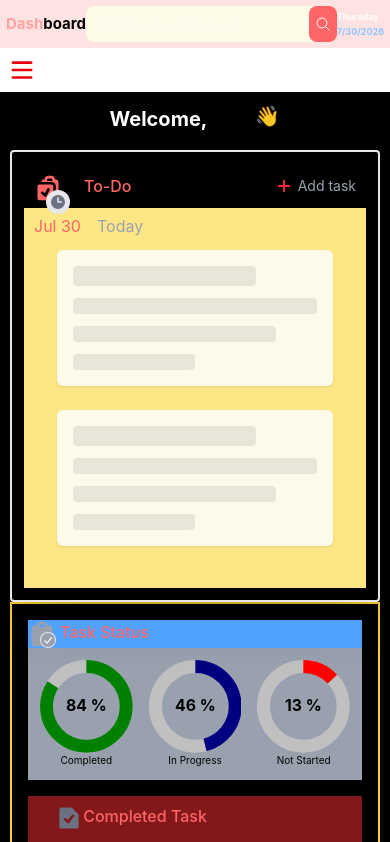
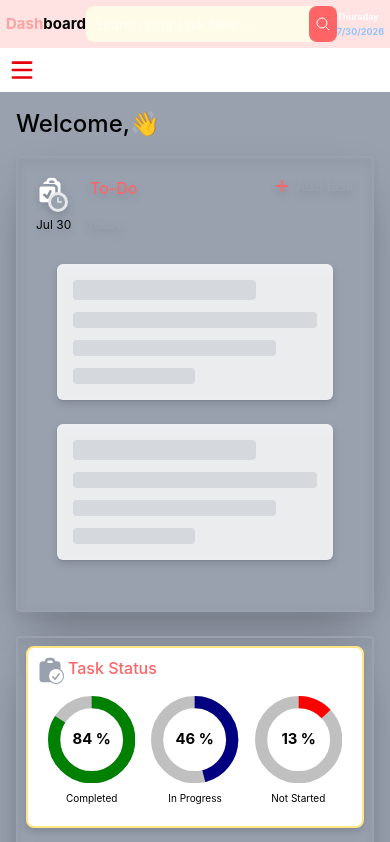
Before and after one commit to karinatuyuc/my-todo-list-React, a React (Vite) app: page / in a window 390 px wide. Shown: the top 842 px of the page. Built offline with nearby package versions, Linux system fonts and the light colour scheme.

Commit message:
style: mobile UI

```diff
--- a/src/Dashboard.jsx
+++ b/src/Dashboard.jsx
@@ -55,20 +55,6 @@ export default function Dashboard({
 
   const dayName = date.toLocaleDateString("en-US", { weekday: "long" }); // To show the day of the week
   const dateInNumber = date.toLocaleDateString("en-US"); // To show the date in number
-
-  // let waveHand = "\u{1F44B}"; //Emoji hand waving
-  /*
-  const dayMonth = date.toLocaleDateString("en-US", {
-    day: "numeric",
-    month: "short",
-  });
-
-
-  const circles = [
-    { title: "Completed", progress: "25%", color: "green" },
-    { title: "In progress", progress: "50%", color: "blue" },
-    { title: "Not started", progress: "75%", color: "red" },
-  ];*/
 
   return (
     <>
@@ -155,7 +141,7 @@ export default function Dashboard({
           </aside>
           {/**End SIDE MENU */}
 
-          <main className="flex-1 p-0.5 bg-black md:px-6">
+          <main className="flex-1 p-2 bg-gray-400 md:px-6">
             {activeView === "dashboard" ? (
               <div className="p-2">
                 <DashboardHome
--- a/src/componentes/DashboardHome.jsx
+++ b/src/componentes/DashboardHome.jsx
@@ -40,13 +40,6 @@ export function DashboardHome({
 
   const dateInNumber = date.toLocaleDateString("en-US"); // To show the date in number
 
-  /*
-  const circles = [
-    { title: "Completed", progress: "25%", color: "green" },
-    { title: "In progress", progress: "50%", color: "blue" },
-    { title: "Not started", progress: "75%", color: "red" },
-  ];*/
-
   let taskLimit = task.slice(0, 2);
   const totalCompleted = taskLimit.length;
 
@@ -59,11 +52,11 @@ export function DashboardHome({
   return (
     <>
       <div className="">
-        <div className="flex items-center justify-center gap-2 lg:mt-6 lg:ml-6 text-center">
-          <div className="mx-auto text-xl font-medium mb-4 md:text-2xl lg:ml-0 lg:text-3xl lg:mb-0 flex">
-            <h1 className="sm:truncate sm:overflow-hidden sm:text-ellipsis text-white font-bold md:text-2xl">
-              Welcome,
-              <span className="text-2xl p-6 md:text-4xl lg:text-4xl text-white">
+        <div className="flex gap-2 lg:mt-6 lg:ml-6">
+          <div className="flex text-black text-2xl font-medium mb-4 md:text-2xl lg:ml-0 lg:text-3xl lg:mb-0">
+            <h1 className="sm:truncate sm:overflow-hidden sm:text-ellipsis md:text-2xl">
+              Welcome,{" "}
+              <span className=" text-2xl md:text-4xl lg:text-4xl">
                 {userName}
               </span>
             </h1>
@@ -72,15 +65,16 @@ export function DashboardHome({
         </div>
         {/** Main section */}
       </div>
+
       <section className="lg:grid lg:grid-cols-2 lg:gap-8 lg:mt-4 md:gap-16">
         {/*ADD TASK SECTION AND CARDS TASKS (different component in REVIEW)*/}
         <div
-          className={`border-2 border-gray-200 shadow-2xl drop-shadow-lg rounded p-3 lg:p-0`}
+          className={`border-2 border-gray-400 shadow-2xl drop-shadow-lg rounded p-2 lg:p-0 mb-6`}
         >
-          <div className={`lg:top-0 lg:sticky text-red-400`}>
+          <div className={`lg:top-0 lg:sticky`}>
             <div className="flex justify-between p-2.5 lg:h-20 lg:p-4">
               <span
-                className="absolute text-justify left-16 text-xm ml-2 font-medium md:text-2xl lg:text-lg"
+                className="absolute text-justify left-16 text-xm ml-2 font-medium md:text-2xl lg:text-lg text-red-400"
                 onClick={setEditTaskModal}
               >
                 To-Do
@@ -88,19 +82,15 @@ export function DashboardHome({
               <div className="relative">
                 <ClipboardDocumentCheckIcon className="w-7 h-7 absolute md:w-8 md:h-8" />
                 <ClockIcon
-                  className="w-6 h-6 relative left-3 top-4 p-1 bg-gray-200 text-gray-500 rounded-full
+                  className="w-5 h-5 relative left-3 top-4 p-0.5 bg-gray-200 text-gray-400 rounded-full
                                        md:left-4 md:top-5 lg:top-4 lg:w-5 lg:h-5 lg:p-0.5"
                 />
               </div>
 
-              <span
-                className="absolute text-justify mt-10 text-[10ox]
-                                 md:text-sm md:mt-14 lg:text-[10px] lg:mt-10"
-              >
+              <span className="absolute text-black text-justify mt-10 text-[12px] md:text-sm md:mt-14 lg:text-[10px] lg:mt-10">
                 {dayMonth}
                 <span
-                  className="text-gray-400 m-4
-                                     md:text-sm"
+                  className="text-gray-400 m-4 md:text-sm"
                 >
                   Today
                 </span>
@@ -111,7 +101,7 @@ export function DashboardHome({
                               md:text-base"
               >
                 <PlusIcon
-                  className="w-5 h-5 text-red-500 font-medium
+                  className="w-5 h-5 text-red-400 font-medium
                                    md:w-6 md:h-6"
                   onClick={() => setModalAddTask(true)}
                 />
@@ -123,7 +113,7 @@ export function DashboardHome({
           </div>
 
           <div
-            className=" flex flex-col justify-start items-center p-3 bg-amber-200
+            className=" flex flex-col justify-start items-center p-3 mt-4
           md:flex md:flex-row md:justify-center md:items-center md:gap-6 md:p-1 lg:flex lg:bg-amber-400 lg:flex-col"
           >
             {taskLimit.length === 0 ? (
@@ -178,14 +168,14 @@ export function DashboardHome({
           </div>
         </div>
 
-        <div className="border-amber-300 border-2 p-4">
+        <div className=" border-2 border-gray-400 shadow-2xl inset-shadow-zinc-500 drop-shadow-lg rounded p-2 lg:p-0 mb-6 ">
           {/* TASK STATUS*/}
-          <div className="bg-gray-400 mb-4">
-            <div className="bg-blue-400 relative flex gap-4">
+          <div className="border-amber-200 border-2 mb-4 p-2 rounded-lg bg-white">
+            <div className=" relative flex gap-4">
               <div className="">
                 <ClipboardIcon className="w-7 h-7 absolute text-gray-400 md:w-10 md:h-10 lg:w-7 lg:h-7" />
                 <CheckCircleIcon
-                  className="w-4 h-4 relative mt-3 left-3 rounded-full text-gray-400 bg-gray-200
+                  className="w-4 h-4 relative mt-3 left-3 rounded-full bg-gray-400
                    md:w-6 md:h-6 lg:w-4 lg:h-4"
                 />
               </div>
@@ -206,13 +196,13 @@ export function DashboardHome({
                     trail: { stroke: "#C0C0C0" },
                     text: {
                       fontSize: "17px",
-                        fontWeight: 'bold',
+                      fontWeight: "bold",
                       textAnchor: "middle",
                       dominantBaseline: "middle",
                     },
                   }}
                 />
-                  <div className="flex justify-center items-center gap-2 md:gap-1 md:mt-1">
+                <div className="flex justify-center items-center mt-2 md:gap-1 md:mt-1">
                   <span className="text-[10px] text-center md:text-2xl lg:text-base text-black">
                     Completed
                   </span>
@@ -228,13 +218,13 @@ export function DashboardHome({
                     trail: { stroke: "#C0C0C0" },
                     text: {
                       fontSize: "17px",
-                        fontWeight: 'bold',
+                      fontWeight: "bold",
                       textAnchor: "middle",
                       dominantBaseline: "middle",
                     },
                   }}
                 />
-                  <div className="flex justify-center items-center gap-2 md:gap-1 md:mt-1">
+                <div className="flex justify-center items-center mt-2 md:gap-1 md:mt-1">
                   <span className="text-[10px] text-center md:text-2xl lg:text-base text-black">
                     In Progress
                   </span>
@@ -250,29 +240,24 @@ export function DashboardHome({
                     trail: { stroke: "#C0C0C0" },
                     text: {
                       fontSize: "17px",
-                        fontWeight: 'bold',
+                      fontWeight: "bold",
                       textAnchor: "middle",
                       dominantBaseline: "middle",
                     },
                   }}
                 />
-                  <div className="flex justify-center items-center gap-2 md:gap-1 md:mt-1">
+                <div className="flex justify-center items-center mt-2 md:gap-1 md:mt-1">
                   <span className="text-[10px] text-center md:text-2xl lg:text-base text-black">
                     Not Started
                   </span>
                 </div>
               </div>
-
-
             </div>
-
-
-
           </div>
 
           {/*COMPLETED TASK*/}
 
-          <div className="bg-red-900 flex flex-col justify-center items-center p-2 gap-3 lg:bg-neutral-700">
+          <div className=" border-gray-900 border-2 not-only-of-type:flex flex-col justify-center items-center p-2 gap-3 rounded-lg lg:bg-neutral-700">
             {/** <div className="">*/}
             <div className="flex -translate-x-16 md:-translate-x-56 lg:bg-amber-300 lg:-translate-x-20">
               <DocumentCheckIcon className="w-7 h-7 text-gray-500 mb-2 md:w-8 md:h-8 md:mb-4 lg:w-7 lg:h-7 lg:mb-1" />
--- a/src/componentes/TaskCategories/modals/StatusModals.jsx
+++ b/src/componentes/TaskCategories/modals/StatusModals.jsx
@@ -2,7 +2,7 @@ export function AddNewStatus({ setNewStatus }) {
   return (
     <>
       <div className="bg-black/95 fixed inset-0 z-50 h-screen flex items-center justify-center rounded-xs text-sm text-black">
-        <div className="bg-white w-80 p-8 rounded-lg">
+        <div className="bg-white w-80 p-6 rounded-lg">
           <div className="flex justify-between mb-8">
             <div>
               <span className="underline underline-offset-4 decoration-amber-700 cursor-pointer">
@@ -27,6 +27,7 @@ export function AddNewStatus({ setNewStatus }) {
                 Create
               </button>
               <button
+                onClick={() => setNewStatus(false)}
                 className="bg-orange-600 px-6 py-1 rounded-sm cursor-pointer hover:bg-orange-400"
 
               >
@@ -44,7 +45,7 @@ function EditStatus({ setEditStatus }) {
   return (
     <>
       <div className="bg-black/95 fixed inset-0 z-50 h-screen flex items-center justify-center rounded-xs text-sm text-black">
-        <div className="bg-white w-80 p-8 rounded-lg">
+        <div className="bg-white w-80 p-6 rounded-lg">
           <div className="flex justify-between mb-8">
             <div className="font-bold">
               <span className="underline underline-offset-4 decoration-amber-700">
```
Also changed, not shown: src/CompletedTask.jsx (+6 -9 lines), src/TaskCard.jsx (+6 -6 lines). Lines whose indentation alone changed are shown as unchanged.
